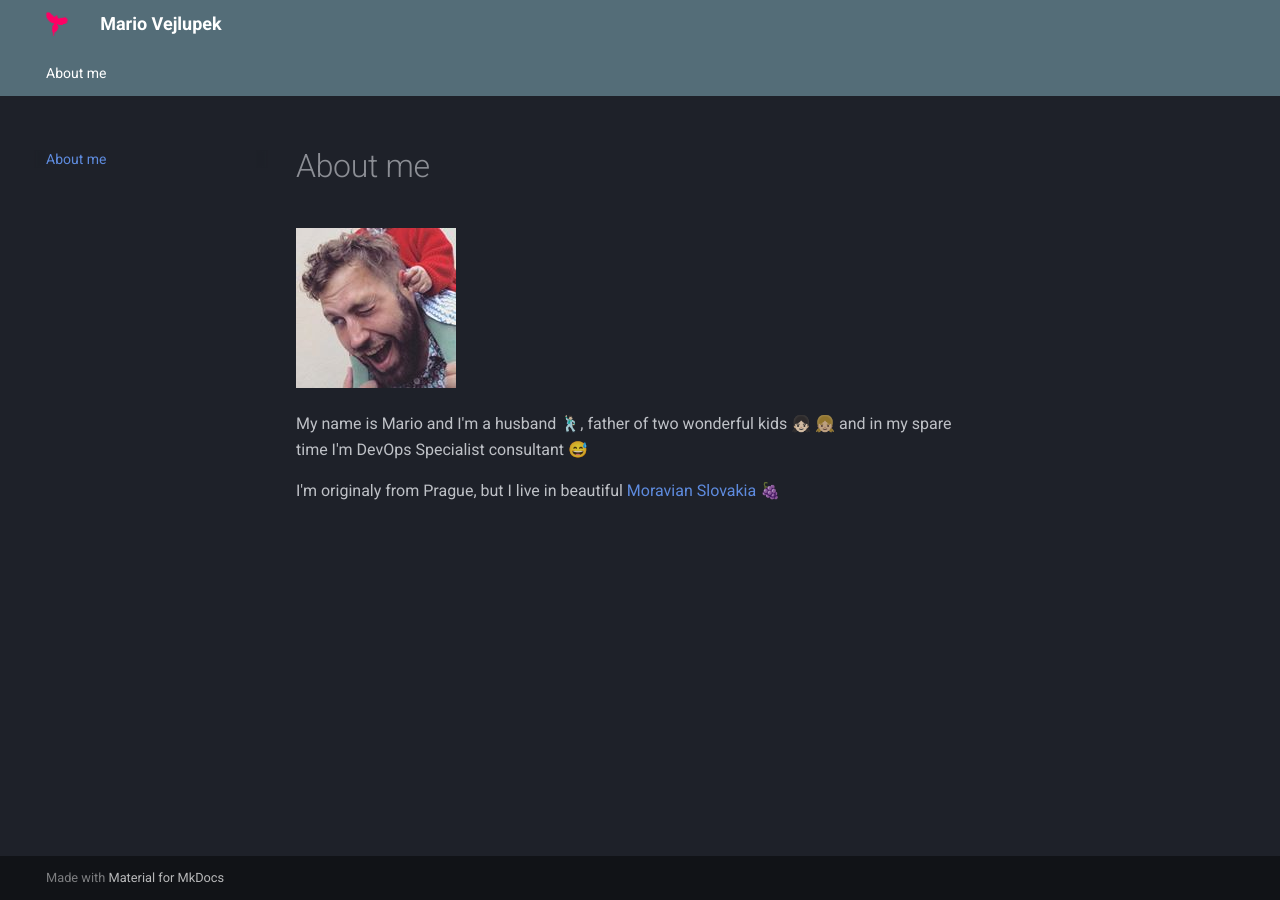
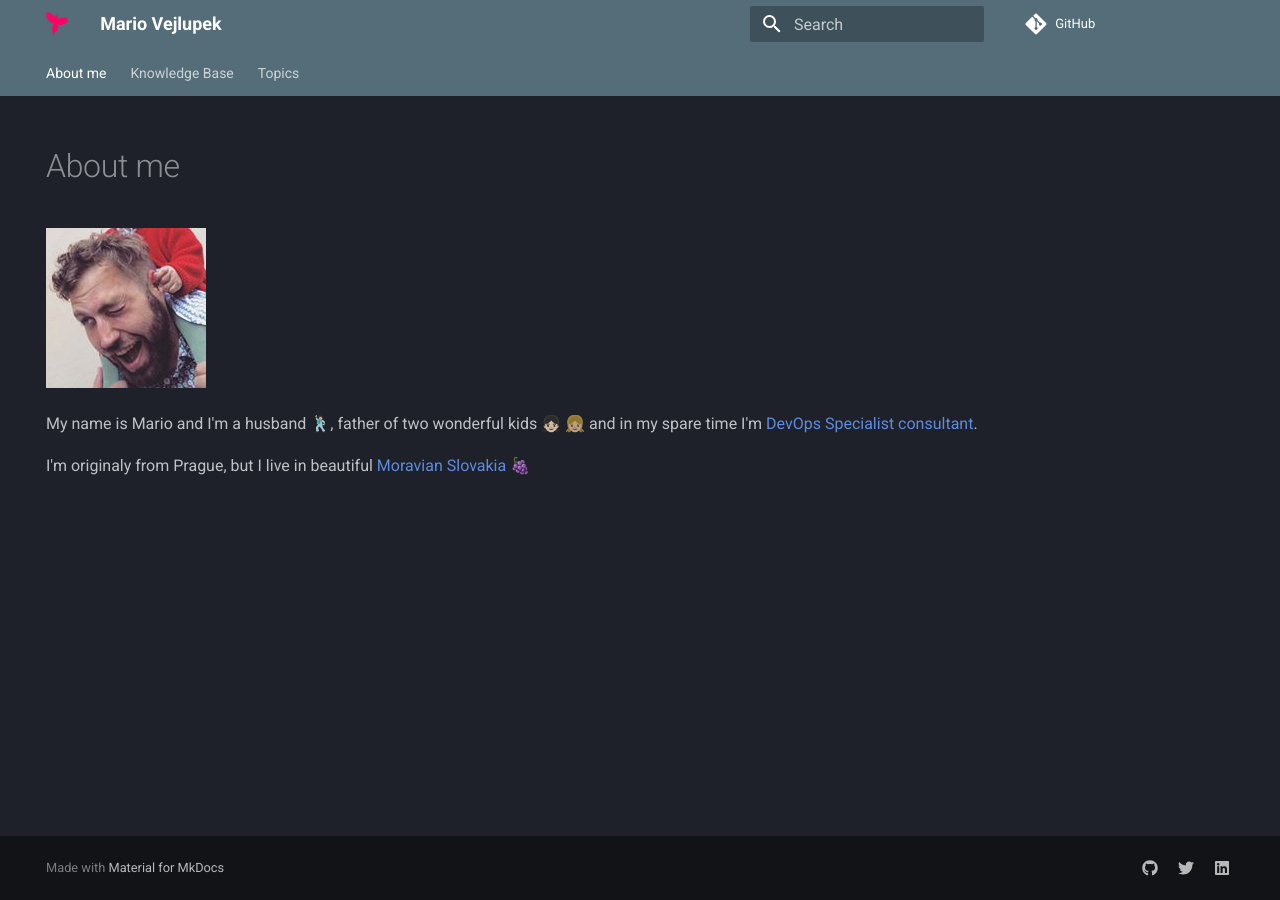
Before and after one commit to elmariofredo/elmariofredo, an MkDocs documentation site: the page built from Site/README.md, in a window 1280 px wide. Built offline with MkDocs 1.6.1 and Material for MkDocs 9.7.7, drawn with Linux system fonts in a browser that asks for light colours; comment, search, counter and statistics services are not loaded; some of the changed lines change nothing that is shown.

Commit message:
Add Knowledge Base
Signed-off-by: Mario Vejlupek <mario@vejlupek.cz>

```diff
--- a/mkdocs.yml
+++ b/mkdocs.yml
@@ -1,10 +1,15 @@
 # https://www.mkdocs.org/user-guide/configuration/
 site_name: Mario Vejlupek
+site_author: Mario Vejlupek
+site_description: >-
+  Personal website of Mario Vejlupek
 site_url: https://www.vejlupek.cz
+repo_url: https://github.com/elmariofredo/elmariofredo
 docs_dir: Site
 theme:
   name: material
   logo: _assets/pica-pica-color.png
+
   favicon: _assets/pica-pica-color.png
 
   features:
@@ -19,4 +24,29 @@
     primary: blue grey
 
 plugins:
+  - search
   - social
+  - tags:
+      tags_file: Topics.md
+  - minify:
+      minify_html: true
+  - git-revision-date-localized:
+      type: timeago
+
+
+markdown_extensions:
+  - meta
+
+extra:
+  social:
+    - icon: fontawesome/brands/github
+      link: https://github.com/elmariofredo
+    - icon: fontawesome/brands/twitter
+      link: https://twitter.com/mariovejlupek
+    - icon: fontawesome/brands/linkedin
+      link: https://linkedin.com/in/mariovejlupek
+
+nav:
+  - About me: README.md
+  - Knowledge Base: Knowledge Base.md
+  - Topics: Topics.md
```
Also changed, not shown: Site/Knowledge Base.md (added), Site/README.md (added), Site/Topics.md (added), Site/index.md (deleted), 1 other file.
